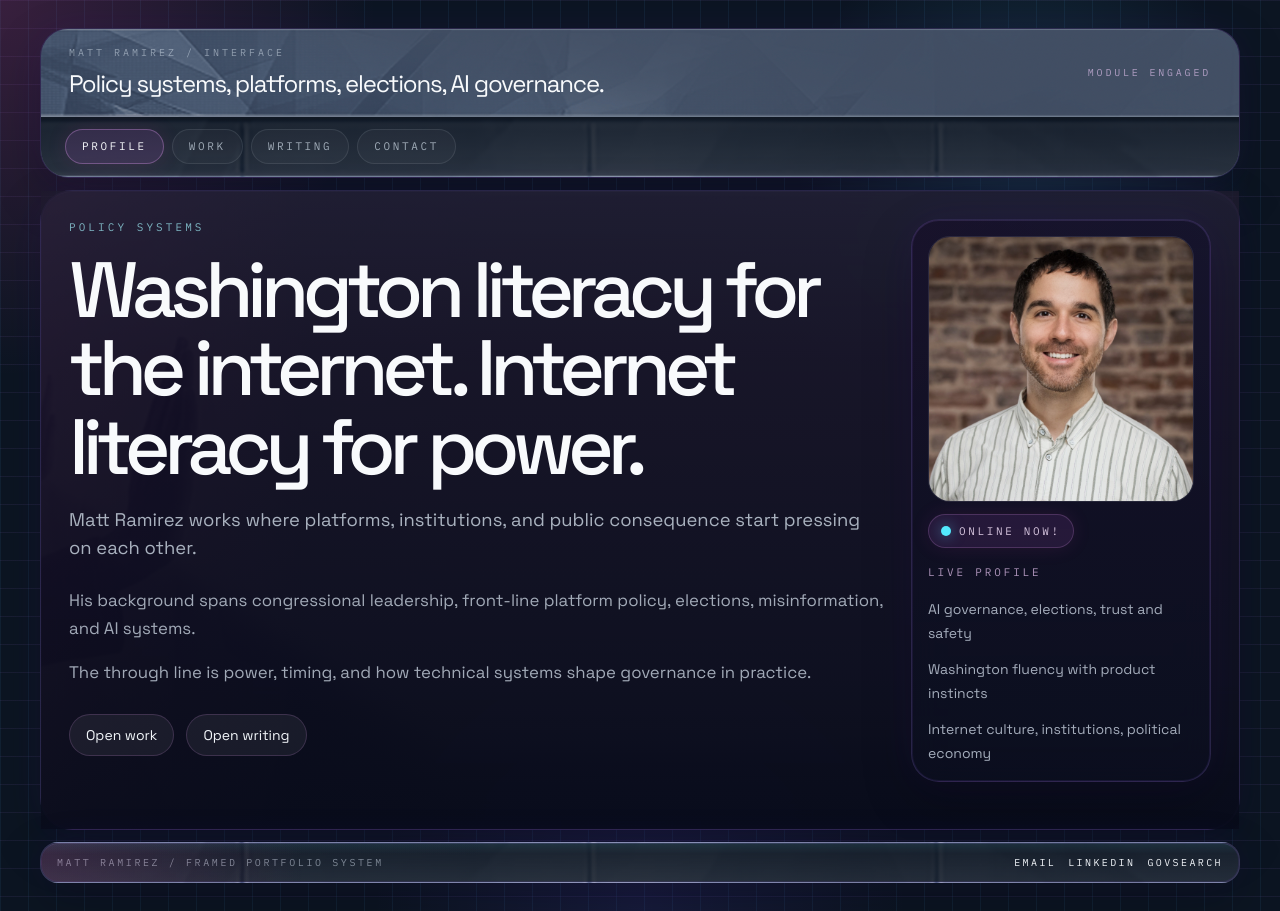
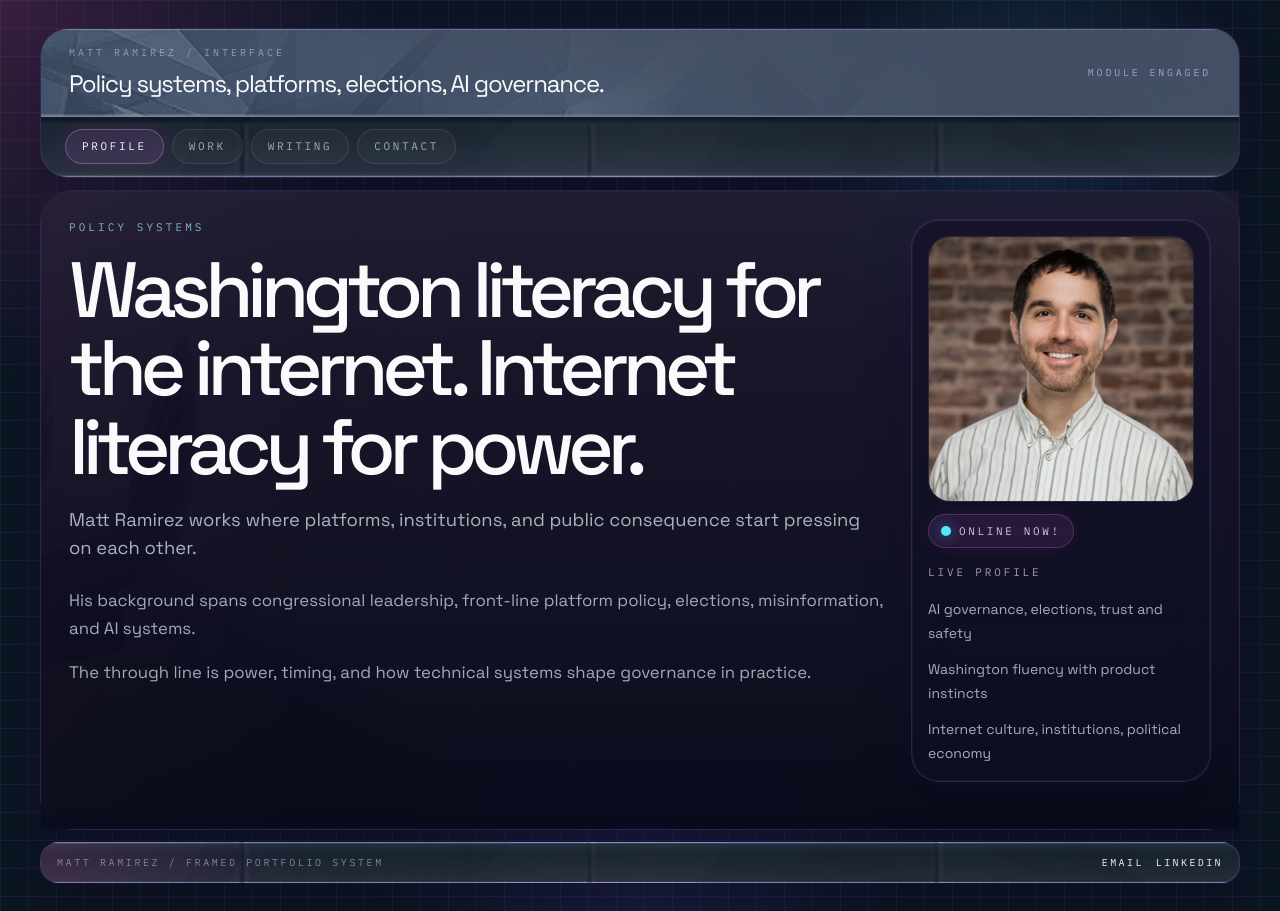
Before and after one commit to rammat10/matt-ramirez, a Next.js app: page / in a window 1280 px wide. Built offline with nearby package versions, Linux system fonts and the light colour scheme.

Commit message:
Update portfolio-interface.tsx

```diff
--- a/app/portfolio-interface.tsx
+++ b/app/portfolio-interface.tsx
@@ -48,10 +48,6 @@ const modules: Record<ModuleKey, ModuleConfig> = {
       "AI governance, elections, trust and safety",
       "Washington fluency with product instincts",
       "Internet culture, institutions, political economy"
-    ],
-    actions: [
-      { label: "Open work", action: "work" },
-      { label: "Open writing", action: "writing" }
     ]
   },
   work: {
@@ -184,8 +180,7 @@ const modules: Record<ModuleKey, ModuleConfig> = {
 
 const footerLinks = [
   { label: "Email", href: "mailto:matt.m.ram@gmail.com" },
-  { label: "LinkedIn", href: "https://linkedin.com/in/mattramirez" },
-  { label: "GovSearch", href: "https://gov-search.vercel.app/about" }
+  { label: "LinkedIn", href: "https://linkedin.com/in/mattramirez" }
 ];
 
 function ExternalOrInternalAction({
```
